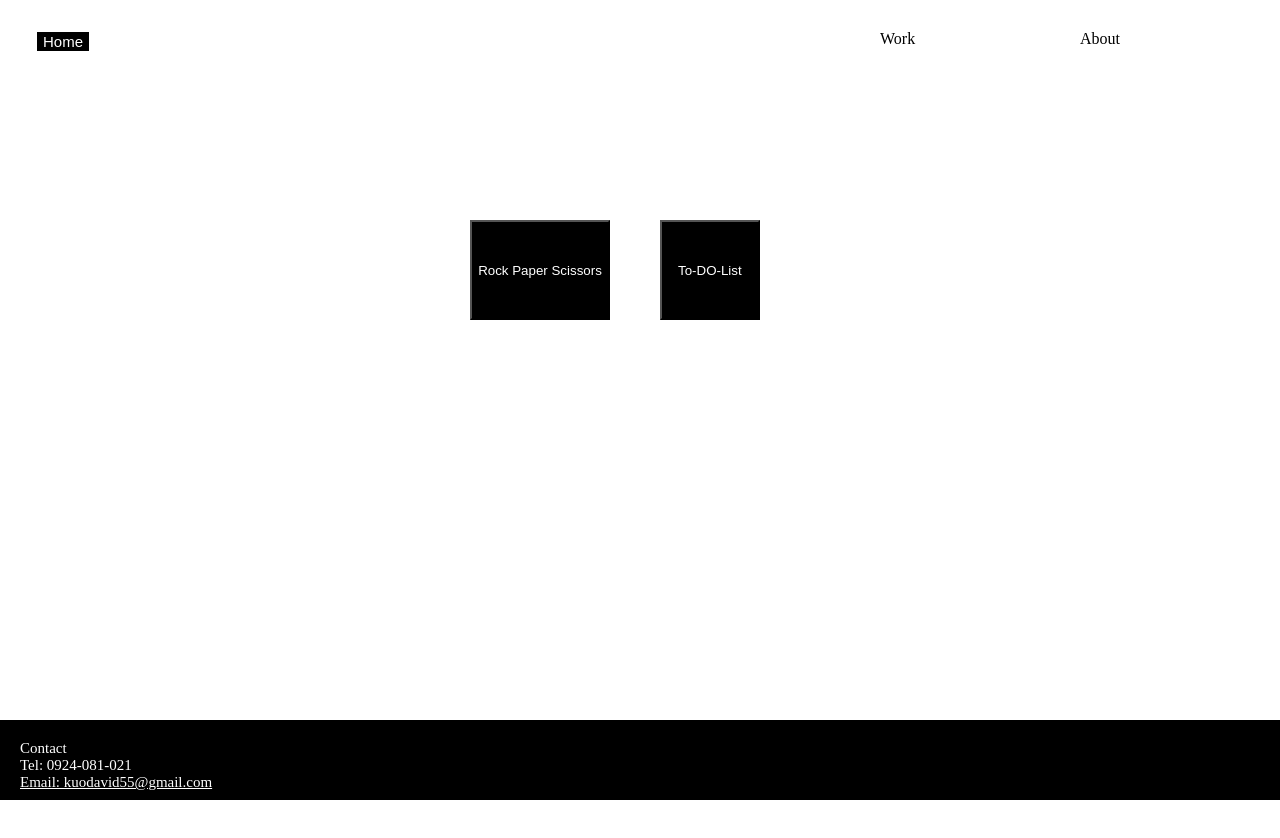
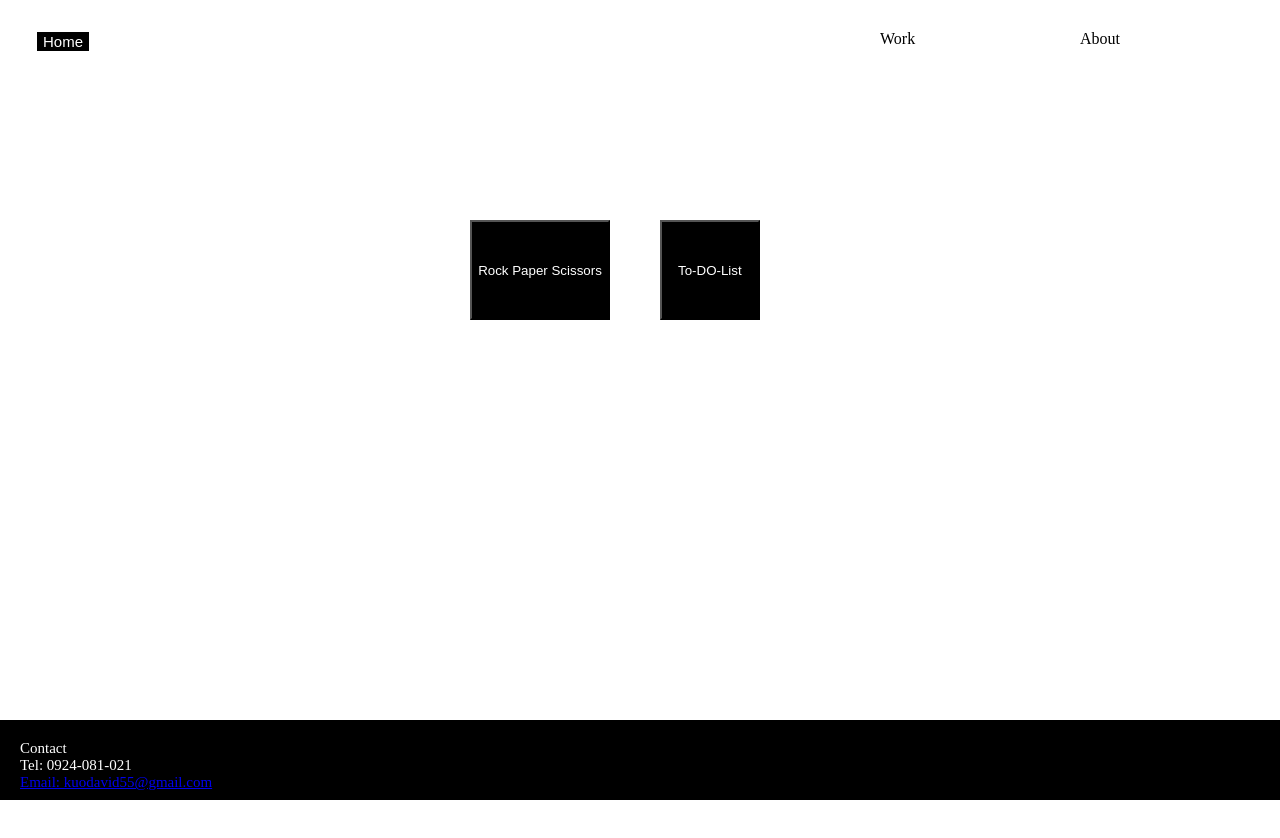
Before and after one commit to chengenkuo/My--Personal--Website, a plain HTML site: page work.html in a window 1280 px wide. Drawn offline with nearby package versions, Linux system fonts and the light colour scheme.

Commit message:
work page email color change

```diff
--- a/work.html
+++ b/work.html
@@ -33,7 +33,7 @@
     <footer class="footer">
       <div class="footer-contact">Contact</div>
       <div class="footer-tel">Tel: 0924-081-021</div>
-      <a href="mailto:kuodavid55@gmail.com" class="footer-email-info">Email: kuodavid55@gmail.com</a>
+      <a href="mailto:kuodavid55@gmail.com">Email: kuodavid55@gmail.com</a>
      </footer>
   </body>
 </html>
```
